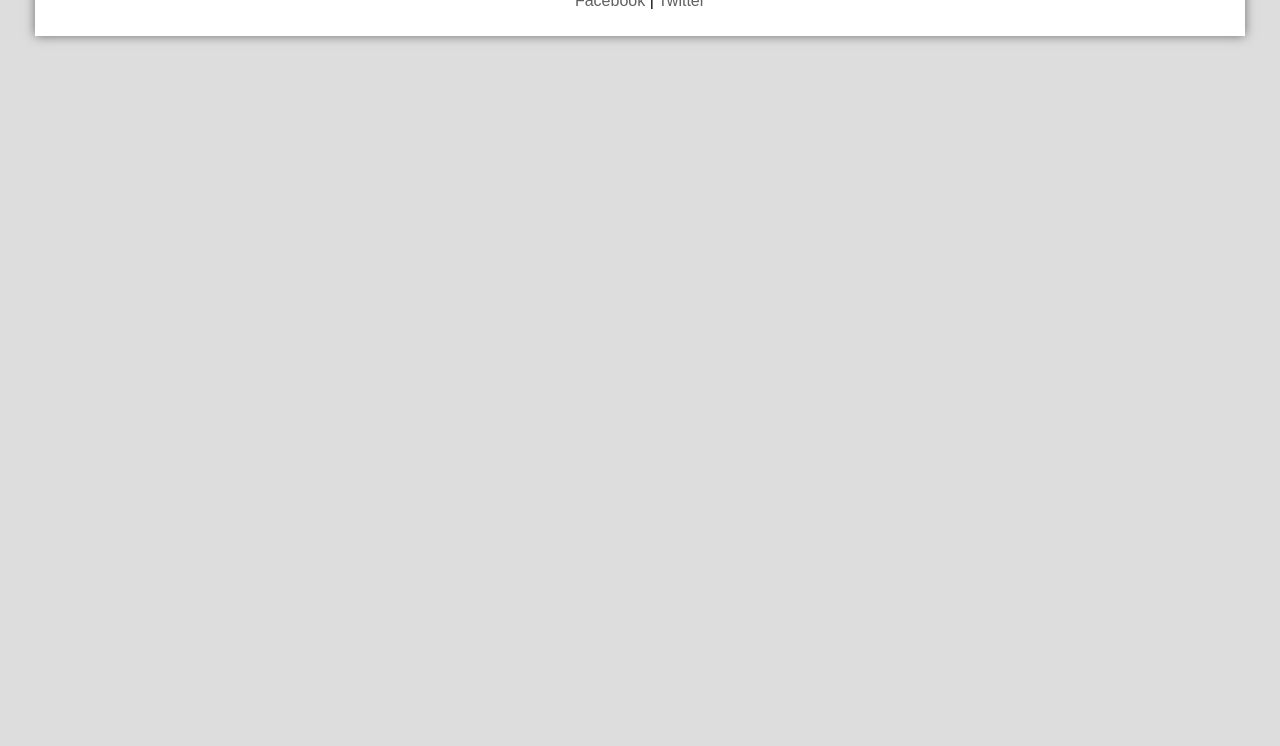
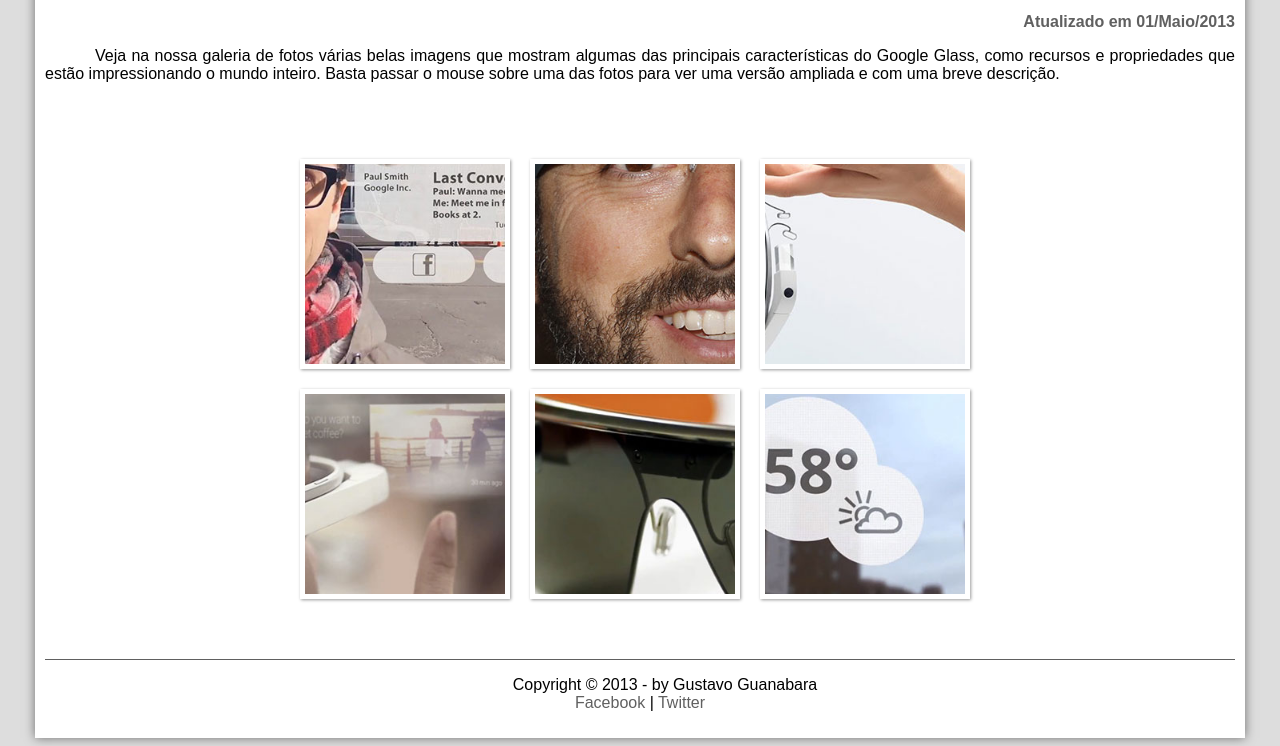
Before and after one commit to fabiomailiote/projeto-google_glass, a plain HTML site: page fotos.html in a window 1280 px wide. Shown: the part 292-1038 px from the top of the page. Before the commit the page ends 800 px from the top, so only its background shows below. Drawn offline with Linux system fonts and the light colour scheme.

Commit message:
Álbum de Fotos

```diff
--- a/_css/fotos.css
+++ b/_css/fotos.css
@@ -0,0 +1,104 @@
+@charset "UTF-8";
+
+ul#album-fotos {
+    width: 700px;
+    margin: 0 auto;
+    padding: 50px;
+    overflow: hidden;
+    list-style: none;
+}
+
+ul#album-fotos li {
+    float: left;
+    width: 200px;
+    height: 200px;
+    margin: 10px;
+    border: 5px solid white;
+    background-color: white;
+    box-shadow: 1px 1px 3px rgba(0, 0, 0, .4);
+    transition: all 0.4s ease-in;
+}
+ul#album-fotos li:hover {
+    transform: scale(1.5);
+}
+
+ul#album-fotos li span {
+    opacity: 0;
+    color: white;
+    text-shadow: 1px 1px 1px black;
+    background-color: rgba(0, 0, 0, .3);
+    font-size: 9pt;
+    line-height: 370px;
+    padding: 5px;
+    transition: opacity 0.7s;
+}
+
+ul#album-fotos li:hover span {
+    opacity: 1;
+}
+
+ul#album-fotos li#foto01 {
+    background: url("../_imagens/galeria-01.jpg") no-repeat;
+    background-position: 50% 50%;
+    background-size: 400px 400px;
+    background-color: white;
+}
+ul#album-fotos li#foto01:hover {
+    background-position: 0% 0%;
+    background-size: 200px 200px;
+}
+
+ul#album-fotos li#foto02 {
+    background: url("../_imagens/galeria-02.jpg") no-repeat;
+    background-position: 50% 50%;
+    background-size: 400px 400px;
+    background-color: white;
+}
+ul#album-fotos li#foto02:hover {
+    background-position: 0% 0%;
+    background-size: 200px 200px;
+}
+
+ul#album-fotos li#foto03 {
+    background: url("../_imagens/galeria-03.jpg") no-repeat;
+    background-position: 50% 50%;
+    background-size: 400px 400px;
+    background-color: white;
+}
+ul#album-fotos li#foto03:hover {
+    background-position: 0% 0%;
+    background-size: 200px 200px;
+}
+
+ul#album-fotos li#foto04 {
+    background: url("../_imagens/galeria-04.jpg") no-repeat;
+    background-position: 50% 50%;
+    background-size: 400px 400px;
+    background-color: white;
+}
+ul#album-fotos li#foto04:hover {
+    background-position: 0% 0%;
+    background-size: 200px 200px;
+}
+
+ul#album-fotos li#foto05 {
+    background: url("../_imagens/galeria-05.jpg") no-repeat;
+    background-position: 50% 50%;
+    background-size: 400px 400px;
+    background-color: white;
+}
+ul#album-fotos li#foto05:hover {
+    background-position: 0% 0%;
+    background-size: 200px 200px;
+}
+
+ul#album-fotos li#foto06 {
+    background: url("../_imagens/galeria-06.jpg") no-repeat;
+    background-position: 50% 50%;
+    background-size: 400px 400px;
+    background-color: white;
+}
+ul#album-fotos li#foto06:hover {
+    background-position: 0% 0%;
+    background-size: 200px 200px;
+}
--- a/fotos.html
+++ b/fotos.html
@@ -6,6 +6,7 @@
     <meta name="viewport" content="width=device-width, initial-scale=1.0">
     <title>Tudo sobre Google Glass</title>
     <link rel="stylesheet" href="_css/estilo.css">
+    <link rel="stylesheet" href="_css/fotos.css">
     <script src="_javascript/funcoes.js"></script>
 </head>
 <body>
@@ -30,19 +31,29 @@
             </nav>
         </header>
 
-        Glass > Fotos
-        Galeria de Imagens do Google Glass
-        por Gustavo Guanabara
-        Atualizado em 01/Maio/2013
+        <section id="corpo-full">
+            <article id="noticia-principal">
+                <header id="cabecalho-artigo">
+                    <hgroup>
+                        <h3>Glass > Fotos</h3>
+                        <h1>Galeria de Imagens do Google Glass</h1>
+                        <h2>por Gustavo Guanabara</h2>
+                        <h3 class="direita">Atualizado em 01/Maio/2013</h3>
+                    </hgroup>
+                </header>
 
-        Veja na nossa galeria de fotos várias belas imagens que mostram algumas das principais características do Google Glass, como recursos e propriedades que estão impressionando o mundo inteiro. Basta passar o mouse sobre uma das fotos para ver uma versão ampliada e com uma breve descrição.
+                <p>Veja na nossa galeria de fotos várias belas imagens que mostram algumas das principais características do Google Glass, como recursos e propriedades que estão impressionando o mundo inteiro. Basta passar o mouse sobre uma das fotos para ver uma versão ampliada e com uma breve descrição.</p>
 
-        - Agenda e lembretes
-        - Sergey Brin usando o Glass
-        - Leve e compacto
-        - Sensação de uma tela de 50"
-        - Vários tipos de lente
-        - Informações importantes
+                <ul id="album-fotos">
+                    <li id="foto01"><span>Agenda e lembretes</span></li>
+                    <li id="foto02"><span>Sergey Brin usando o Glass</span></li>
+                    <li id="foto03"><span>Leve e compacto</span></li>
+                    <li id="foto04"><span>Sensação de uma tela de 50"</span></li>
+                    <li id="foto05"><span>Vários tipos de lente</span></li>
+                    <li id="foto06"><span>Informações importantes</span></li>
+                </ul>
+            </article>
+        </section>
 
         <footer id="rodape">
             <p>
```
